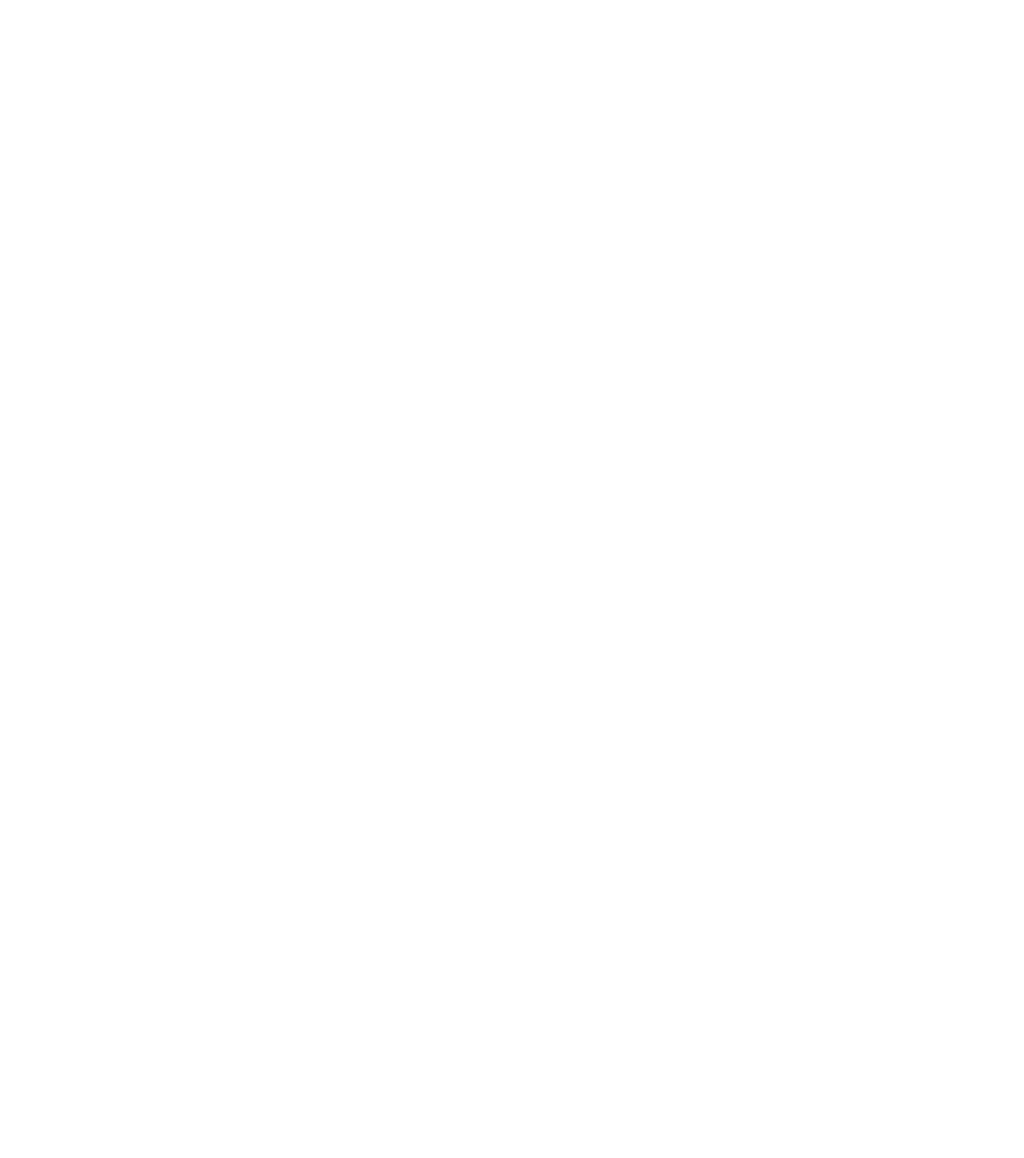
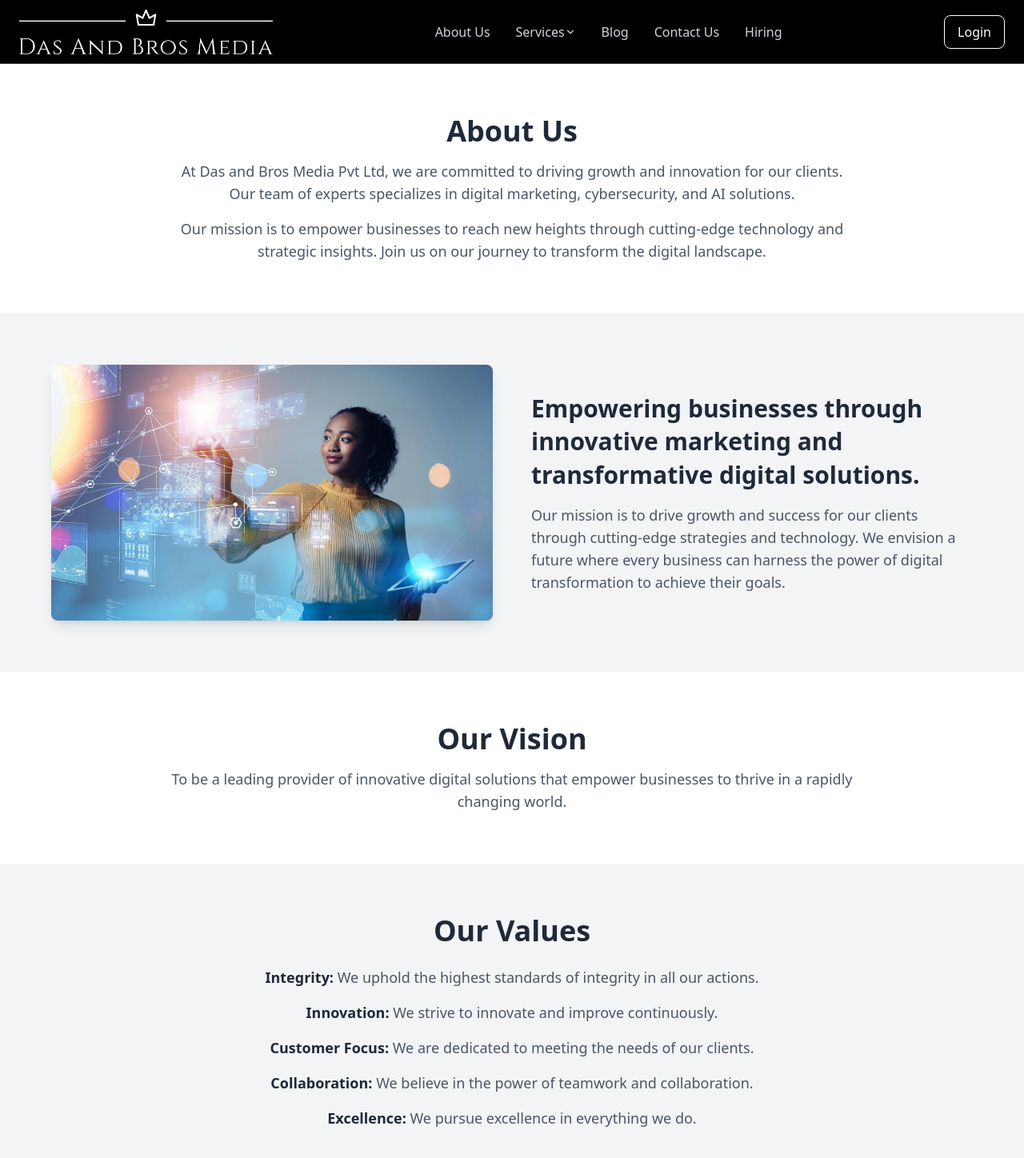
Before and after one commit to Ujjraj/Homepage-Das-And-Bros-Media, a React (Vite) app: page /about in a window 1280 px wide. Before the commit this address had no page. Shown: the top 1448 px of the page at 80% size. Before the commit the page ends 800 px from the top, so only its background shows below. Built offline with nearby package versions, Linux system fonts and the light colour scheme.

Commit message:
designed the About Us page

```diff
--- a/src/App.jsx
+++ b/src/App.jsx
@@ -7,6 +7,7 @@ import LoginRegister from "./pages/LoginRegister";
 import DigitalTransformation from "./pages/DigitalTransformation";
 import OtherServicesPartnerships from "./pages/OtherServicesPartnerships";
 import Hiring from "./pages/Hiring";
+import AboutUs from "./pages/AboutUs";
 import "./assets/global.css";
 
 const App = () => {
@@ -14,6 +15,7 @@ const App = () => {
     <Router>
       <Routes>
         <Route path="/" element={<HomePage />} />
+        <Route path="/about" element={<AboutUs />} />
         <Route path="/growth-marketing" element={<GrowthMarketing />} />
         <Route path="/cybersecurity" element={<Cybersecurity />} />
         <Route path="/digital-transformation" element={<DigitalTransformation />} />
--- a/src/components/Header.jsx
+++ b/src/components/Header.jsx
@@ -52,7 +52,7 @@ const Header = () => {
                       onMouseEnter={() => setIsDropdownOpen(true)}
                       onMouseLeave={() => setIsDropdownOpen(false)}
                     >
-                      <button className="text-gray-300 hover:text-white flex items-center space-x-1">
+                      <button className="text-gray-300 hover:text-white flex items-center space-x-1 cursor-pointer">
                         {item.name}
                         <FiChevronDown size={14} />
                       </button>
@@ -72,11 +72,9 @@ const Header = () => {
                       )}
                     </div>
                   ) : (
-                    <button onClick={item.onClick} className="text-gray-300 hover:text-white transition-colors
-                      before:absolute before:-bottom-2 before:left-0 before:w-0 before:h-0.5
-                      before:bg-blue-400 before:transition-all hover:before:w-full">
+                    <Link to={item.href} className="text-gray-300 hover:text-white transition-colors cursor-pointer before:absolute before:-bottom-2 before:left-0 before:w-0 before:h-0.5 before:bg-blue-400 before:transition-all hover:before:w-full">
                       {item.name}
-                    </button>
+                    </Link>
                   )}
                 </li>
               ))}
@@ -87,7 +85,7 @@ const Header = () => {
           <div className="hidden md:flex items-center">
             <Link
               to="/login"
-              className="border border-white text-white px-4 py-2 rounded-lg hover:bg-white hover:text-black transition"
+              className="border border-white text-white px-4 py-2 rounded-lg hover:bg-white hover:text-black transition cursor-pointer"
             >
               Login
             </Link>
--- a/src/pages/AboutUs.jsx
+++ b/src/pages/AboutUs.jsx
@@ -1,16 +1,64 @@
 import React from "react";
+import Header from "../components/Header";
+import AboutImage from "../assets/About.jpg"; // Adjust path as needed
 
 const AboutUs = () => {
   return (
-    <section className="py-12 bg-white text-center">
-      <h2 className="text-3xl font-bold">About Us</h2>
-      <p className="text-gray-600 mt-4 mb-8">
-        At Das and Bros Media Pvt Ltd, we are committed to driving growth and innovation for our clients. Our team of experts specializes in digital marketing, cybersecurity, and AI solutions.
-      </p>
-      <p className="text-gray-600">
-        Our mission is to empower businesses to reach new heights through cutting-edge technology and strategic insights. Join us on our journey to transform the digital landscape.
-      </p>
-    </section>
+    <div className="bg-gray-50">
+      <Header />
+
+      <section className="py-16 text-center bg-white shadow-md">
+        <div className="max-w-4xl mx-auto px-6">
+          <h2 className="text-4xl font-extrabold text-gray-800">About Us</h2>
+          <p className="text-lg text-gray-600 mt-4">
+            At Das and Bros Media Pvt Ltd, we are committed to driving growth and innovation for our clients. Our team of experts specializes in digital marketing, cybersecurity, and AI solutions.
+          </p>
+          <p className="text-lg text-gray-600 mt-4">
+            Our mission is to empower businesses to reach new heights through cutting-edge technology and strategic insights. Join us on our journey to transform the digital landscape.
+          </p>
+        </div>
+      </section>
+
+      <section className="py-16 px-8 bg-gray-100">
+        <div className="max-w-6xl mx-auto grid md:grid-cols-2 gap-12 items-center">
+          <div className="relative w-full h-80 shadow-lg rounded-lg overflow-hidden">
+            <img src={AboutImage} alt="About Us" className="w-full h-full object-cover" />
+          </div>
+          <div>
+            <h2 className="text-3xl font-bold text-gray-800 leading-snug">
+              Empowering businesses through innovative marketing and transformative digital solutions.
+            </h2>
+            <p className="text-lg text-gray-600 mt-4">
+              Our mission is to drive growth and success for our clients through cutting-edge strategies and technology. We envision a future where every business can harness the power of digital transformation to achieve their goals.
+            </p>
+          </div>
+        </div>
+      </section>
+
+      <section className="py-16 bg-white text-center">
+        <div className="max-w-4xl mx-auto">
+          <h2 className="text-4xl font-extrabold text-gray-800">Our Vision</h2>
+          <p className="text-lg text-gray-600 mt-4">
+            To be a leading provider of innovative digital solutions that empower businesses to thrive in a rapidly changing world.
+          </p>
+        </div>
+      </section>
+
+      <section className="py-16 bg-gray-100 text-center">
+        <div className="max-w-4xl mx-auto">
+          <h2 className="text-4xl font-extrabold text-gray-800">Our Values</h2>
+          <ul className="mt-6 text-lg text-gray-600 space-y-4">
+            <li><span className="font-semibold text-gray-800">Integrity:</span> We uphold the highest standards of integrity in all our actions.</li>
+            <li><span className="font-semibold text-gray-800">Innovation:</span> We strive to innovate and improve continuously.</li>
+            <li><span className="font-semibold text-gray-800">Customer Focus:</span> We are dedicated to meeting the needs of our clients.</li>
+            <li><span className="font-semibold text-gray-800">Collaboration:</span> We believe in the power of teamwork and collaboration.</li>
+            <li><span className="font-semibold text-gray-800">Excellence:</span> We pursue excellence in everything we do.</li>
+          </ul>
+        </div>
+      </section>
+
+
+    </div>
   );
 };
 
```
